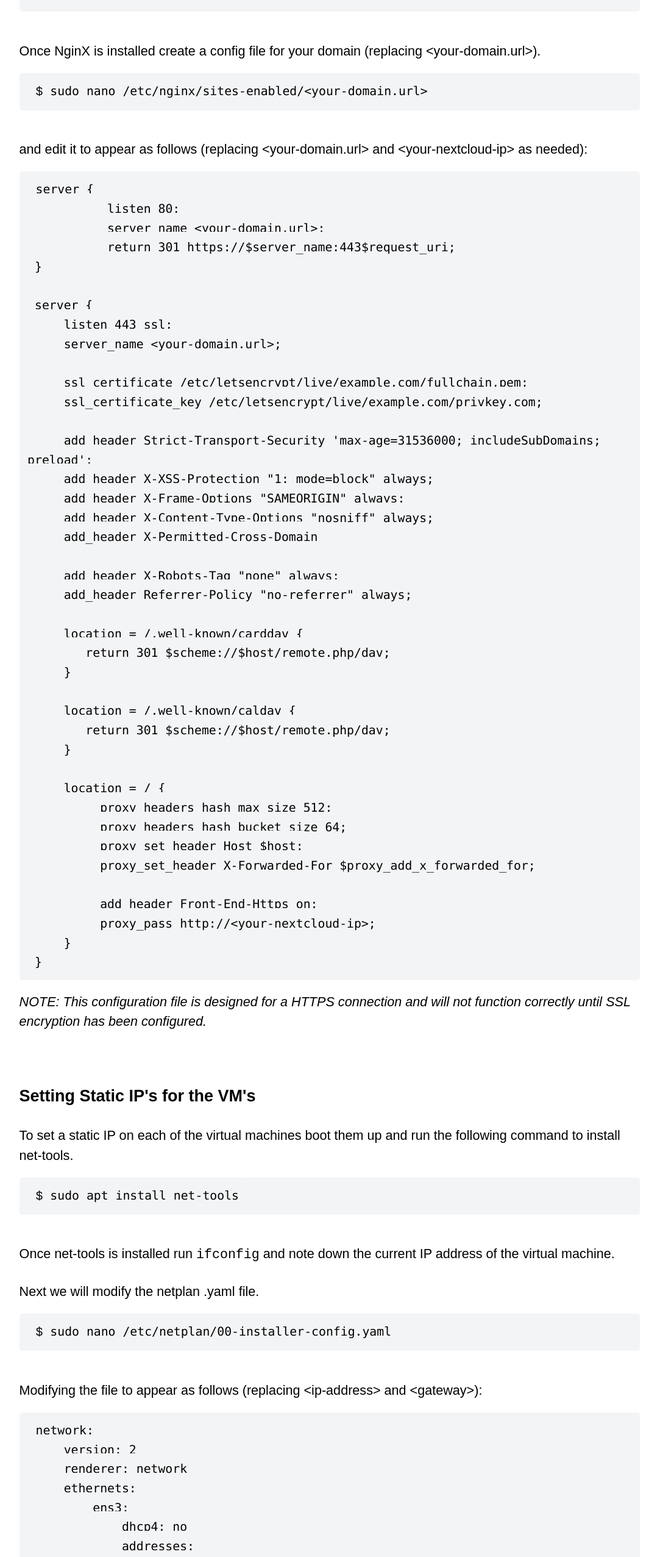
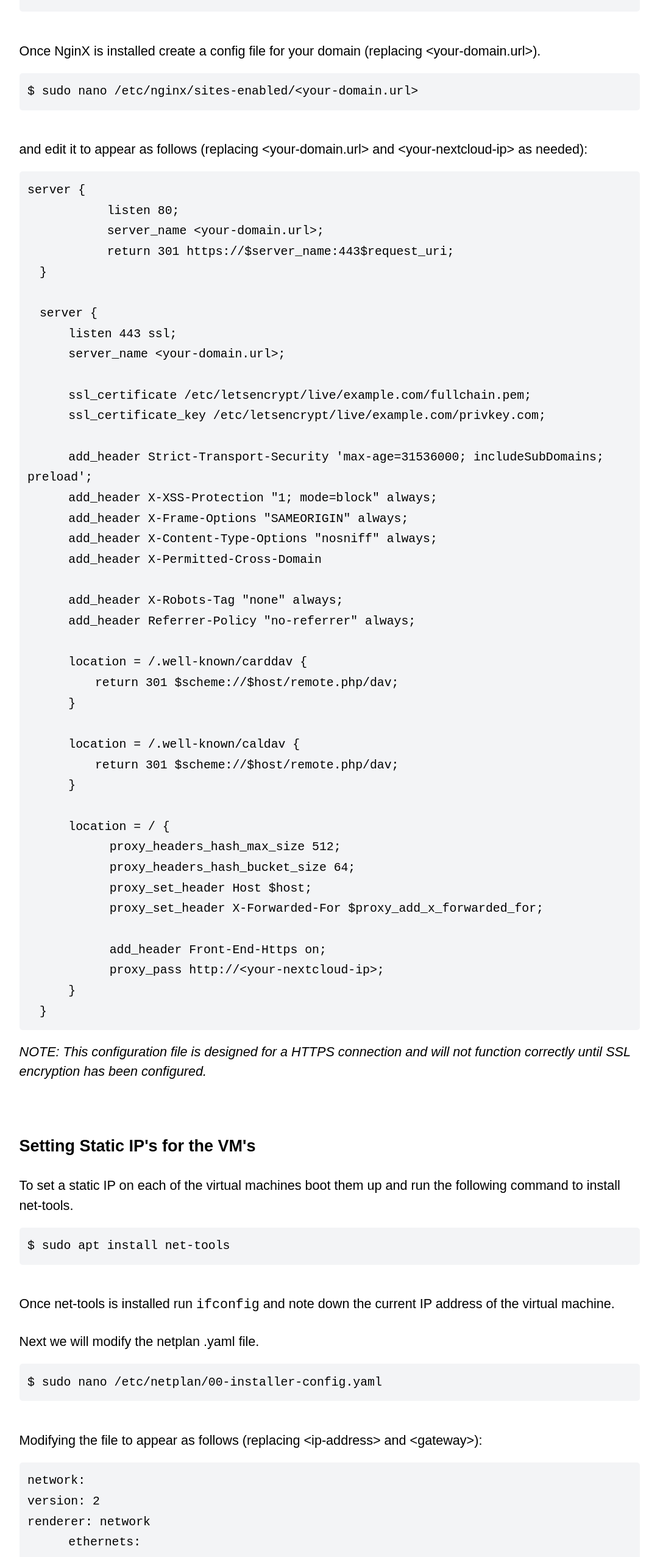
Before and after one commit to lreynolds188/Portfolio, a Next.js app: page /tutorials/nextcloud-server in a window 1280 px wide. Shown: the part 1911-4464 px from the top of the page at 61% size, without its empty margins (99-1164 px from the left). Built offline with nearby package versions, Linux system fonts and the light colour scheme.

Commit message:
Update nextcloud-server.js

```diff
--- a/pages/tutorials/nextcloud-server.js
+++ b/pages/tutorials/nextcloud-server.js
@@ -35,11 +35,9 @@ export default function Home() {
 				<p className={styles.description}>Start up the reverse proxy server and go through the motions of installing ubuntu server, this time not selecting any snaps when prompted. Once logged in, install nginx by typing:</p><br/>
 				<pre className={styles.code}><code><code className={styles.unselectable}>$ </code>sudo apt install nginx</code></pre><br />
 	  			<p className={styles.description}>Once NginX is installed create a config file for your domain (replacing &lt;your-domain.url&gt;).</p>
-	  			<pre className={styles.code}><code className={styles.code}><code className={styles.unselectable}>$ </code>sudo nano /etc/nginx/sites-enabled/&lt;your-domain.url&gt;</code></pre><br />
+	  			<pre className={styles.code}><code><code className={styles.unselectable}>$ </code>sudo nano /etc/nginx/sites-enabled/&lt;your-domain.url&gt;</code></pre><br />
 				<p className={styles.description}>and edit it to appear as follows (replacing &lt;your-domain.url&gt; and &lt;your-nextcloud-ip&gt; as needed):</p>
-				<pre className={styles.code}>
-				<code className={styles.code}>
-				server &#123;<br />
+				<pre className={styles.code}><code>server &#123;<br />
 				&emsp;	   listen 80;<br />
 				&emsp;	   server_name &lt;your-domain.url&gt;;<br />
 				&emsp;	   return 301 https://$server_name:443$request_uri;<br />
@@ -83,15 +81,14 @@ export default function Home() {
 			<br /><br /><br />
 			<h3>Setting Static IP's for the VM's</h3>
 				<p className={styles.description}>To set a static IP on each of the virtual machines boot them up and run the following command to install net-tools.</p>
-				<pre className={styles.code}><code className={styles.code}><code className={styles.unselectable}>$ </code>sudo apt install net-tools</code></pre><br/>
+				<pre className={styles.code}><code><code className={styles.unselectable}>$ </code>sudo apt install net-tools</code></pre><br/>
 				<p className={styles.description}>Once net-tools is installed run <code>ifconfig</code> and note down the current IP address of the virtual machine.</p><br/><br/>
 	  			<p className={styles.description}>Next we will modify the netplan .yaml file.</p>
-	  			<pre className={styles.code}><code className={styles.code}><code className={styles.unselectable}>$ </code>sudo nano /etc/netplan/00-installer-config.yaml</code></pre><br/>
+	  			<pre className={styles.code}><code><code className={styles.unselectable}>$ </code>sudo nano /etc/netplan/00-installer-config.yaml</code></pre><br/>
 	  			<p className={styles.description}>Modifying the file to appear as follows (replacing &lt;ip-address&gt; and &lt;gateway&gt;):</p>
-				<pre className={styles.code}><code className={styles.code}>
-					network:<br />
-					&emsp;    version: 2<br />
-					&emsp;    renderer: network<br />
+				<pre className={styles.code}><code>network:<br />
+				version: 2<br />
+				    renderer: network<br />
 				&emsp;    ethernets:<br />
 				&emsp;        ens3:<br />
 				&emsp;            dhcp4: no<br />
@@ -99,10 +96,9 @@ export default function Home() {
 				&emsp;                - &lt;ip-address&gt;/24<br />
 				&emsp;            gateway4: &lt;gateway&gt;<br />
 				&emsp;            nameservers:<br />
-					&emsp;                addresses: [8.8.8.8, 1.1.1.1]
-					</code></pre><br/>
+				&emsp;                addresses: [8.8.8.8, 1.1.1.1]</code></pre><br/>
 				<p className={styles.description}>Ctrl-X, Y, Enter to save and exit. Then type:</p>
-				<pre className={styles.code}><code className={styles.code}><code className={styles.unselectable}>$ </code>sudo netplan apply</code><br /></pre>
+				<pre className={styles.code}><code><code className={styles.unselectable}>$ </code>sudo netplan apply</code><br /></pre>
 			<br /><br />
 
 		<h2>Remote Maintenance</h2>
@@ -128,29 +124,29 @@ export default function Home() {
 		<h2>Securing the Server</h2>
 			<h3>Enable Firewall</h3>
 				<p className={styles.description}>Enable UFW on the Host, Nextcloud, and NginX server and forward all traffic on port 80 and all TCP traffic on 443.</p>
-				<pre className={styles.code}><code className={styles.code}><code className={styles.unselectable}>$ </code>sudo ufw enable && sudo ufw allow 80 && sudo ufw allow 443/tcp</code></pre><br/>
+				<pre className={styles.code}><code><code className={styles.unselectable}>$ </code>sudo ufw enable && sudo ufw allow 80 && sudo ufw allow 443/tcp</code></pre><br/>
 				<p className={styles.description}>Allow realVNC traffic on the Host machine.</p>
-				<pre className={styles.code}><code className={styles.code}><code className={styles.unselectable}>$ </code>sudo ufw allow realvnc-vnc-server</code></pre>
+				<pre className={styles.code}><code><code className={styles.unselectable}>$ </code>sudo ufw allow realvnc-vnc-server</code></pre>
 			<br /><br />
 			<h3>SSL Encryption</h3>
 				<p className={styles.description}>The last step that should really be done if the nextcloud will be accessed over the internet is to set up SSL encryption so that the server can be accessed through HTTPS. This will ensure that your files etc will be encrypted en route to and from the server though not <em>on</em> the server, which is fine since an account with a password is required to access it.</p><br /><br />
 				<p className={styles.description}>This is actually pretty easy to do thanks to <a href="https://letsencrypt.org/">Let's Encrypt</a>. Ensure port 443 is forwarding in your router's configuration as that's the port used for ssl.</p><br /><br />
 				<p className={styles.description}>The certificates need to be set up on the nginx server, because that will be the terminal for ssl connections. So log into the nginx server and install Let's Encrypt's certbot by typing:</p><br />
-				<pre className={styles.code}><code className={styles.code}><code className={styles.unselectable}>$ </code>sudo snap install --classic certbot</code></pre><br/>
+				<pre className={styles.code}><code><code className={styles.unselectable}>$ </code>sudo snap install --classic certbot</code></pre><br/>
 				<p className={styles.description}>Once certbot is installed, create a config file for NginX.</p>
-				<pre className={styles.code}><code className={styles.code}><code className={styles.unselectable}>$ </code>sudo certbot --nginx -d &lt;your-domain.url&gt;</code></pre><br/>
+				<pre className={styles.code}><code><code className={styles.unselectable}>$ </code>sudo certbot --nginx -d &lt;your-domain.url&gt;</code></pre><br/>
 				<p className={styles.description}>Install the proxy's config file</p>
-				<pre className={styles.code}><code className={styles.code}><code className={styles.unselectable}>$ </code>sudo ln -s /etc/nginx/sites-available/&lt;your-domain.url&gt; /etc/nginx/sites-enabled/</code></pre><br/>
+				<pre className={styles.code}><code><code className={styles.unselectable}>$ </code>sudo ln -s /etc/nginx/sites-available/&lt;your-domain.url&gt; /etc/nginx/sites-enabled/</code></pre><br/>
 				<p className={styles.description}>Finally, restart nginx</p>
-				<pre className={styles.code}><code className={styles.code}><code className={styles.unselectable}>$ </code>sudo service nginx restart</code></pre>
+				<pre className={styles.code}><code><code className={styles.unselectable}>$ </code>sudo service nginx restart</code></pre>
 			<br /><br />
 			<h3>Automatic Certificate Renewal</h3>
 				<p className={styles.description}>The ssl certificates expire every 90 days, but they can be easily and non-interactively renewed with</p>
-				<pre className={styles.code}><code className={styles.code}><code className={styles.unselectable}>$ </code>sudo certbot renew</code></pre><br/>
+				<pre className={styles.code}><code><code className={styles.unselectable}>$ </code>sudo certbot renew</code></pre><br/>
 				<p className={styles.description}>So just set up a cron job to do this every other month or so.</p>
-				<pre className={styles.code}><code className={styles.code}><code className={styles.unselectable}>$ </code>sudo crontab -e</code></pre><br/>
+				<pre className={styles.code}><code><code className={styles.unselectable}>$ </code>sudo crontab -e</code></pre><br/>
 				<p className={styles.description}>Adding the line</p>
-				<pre className={styles.code}><code className={styles.code}><code className={styles.unselectable}>$ </code>0 0 1 */2 * /usr/bin/certbot -q renew</code></pre><br/>
+				<pre className={styles.code}><code><code className={styles.unselectable}>$ </code>0 0 1 */2 * /usr/bin/certbot -q renew</code></pre><br/>
 				<p className={styles.description}>Which will automatically renew the certificates at midnight on the first of every other month.</p>
 			<br /><br /><br />
 			<h3>Enable 2-Factor Authentication</h3>
```
Lines whose indentation alone changed are shown as unchanged.
